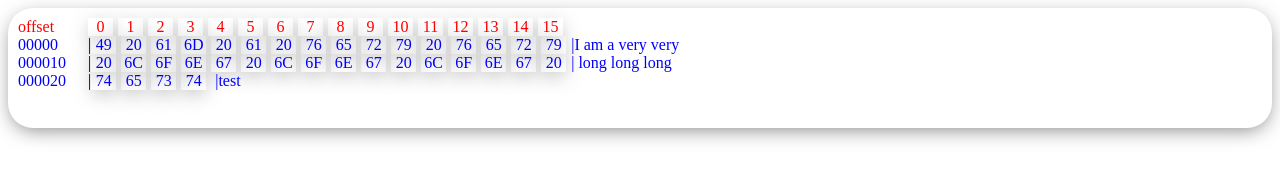
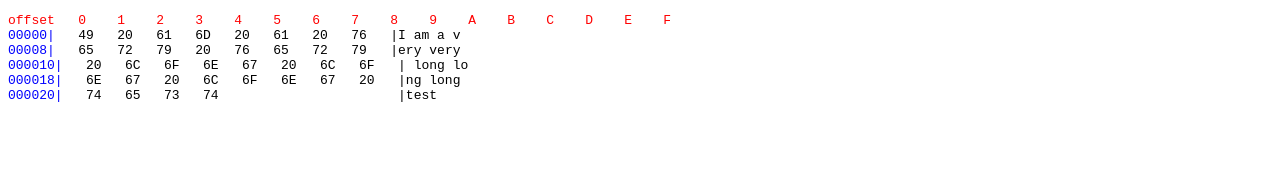
Before and after one commit to cuijinyu/hexdump.js, a website: page Hexdump-pure/index.html in a window 1280 px wide. Drawn offline with Linux system fonts and the light colour scheme.

Commit message:
docs:完善了文档,但其实功能还没有完全完成

```diff
--- a/Hexdump-pure/hexdump.js
+++ b/Hexdump-pure/hexdump.js
@@ -24,12 +24,14 @@ function hexdump(str, options) {
     // mode should be html or string (string mode should be render in <pre></pre>) default string mode
     // spacing means the space between each hex
     // left break means the character between offset part and the hex part
+    // render : true => display the output, false => only get the output string
     let { el } = options;
     let mode = options.mode || 'string';
     let spacing = options.spacing || 2;
     let rightBreak = options.rightBreak || '|';
     let leftBreak = options.leftBreak || '|';
     let offset = options.offset || 16;
+    let render = options.render || true;
 
     let aimString = str;
 
@@ -66,16 +68,16 @@ function hexdump(str, options) {
         let hexdumpTitle = `<div><span style='color:red' class="hexdump-offset">offset</span>${(
             () => {
                 let str = '';
-                for (let i = 0; i < 16; i++) {
-                    str += `<span style='color:red' class="hexdump-hex">${i}</span>`
+                for (let i = 0; i < offset; i++) {
+                    str += `<span style='color:red' class="hexdump-hex">${i.toString(16).toUpperCase()}</span>`
                 }
                 return str;
             }
         )()}</div>`;
         let outWrapper = '<div class="hexdump-wrapper">' + hexdumpTitle;
-        for (let i = 0; i < aimString.byteLength; i += 16) {
-            outWrapper += `<span class="hexdump-offset">0000${(i.toString(16).toUpperCase()).slice(-4)}</span>${leftBreak}`;
-            for (let j = 0; j < 16; j++) {
+        for (let i = 0; i < aimString.byteLength; i += offset) {
+            outWrapper += `<span class="hexdump-offset">0000${(i.toString(16).toUpperCase()).slice(-4)}</span>`;
+            for (let j = 0; j < offset; j++) {
                 let ch =
                     i + j > aimString.byteLength - 1
                         ? "  "
@@ -90,7 +92,7 @@ function hexdump(str, options) {
             }
             outWrapper += `<span><span>${rightBreak}</span>`
             outWrapper += `<span>${String.fromCharCode
-                .apply(null, new Uint8Array(aimString.slice(i, i + 16)))
+                .apply(null, new Uint8Array(aimString.slice(i, i + offset)))
                 .replace(/[^\x20-\x7E]/g, ".")}</span></span></br>`;
         }
         outWrapper += '</div>';
@@ -103,9 +105,9 @@ function hexdump(str, options) {
      */
     const renderStringMode = () => {
         dump =`<span style='color:red'>offset   0${spaceGenerator(spacing)}  1${spaceGenerator(spacing)}  2${spaceGenerator(spacing)}  3${spaceGenerator(spacing)}  4${spaceGenerator(spacing)}  5${spaceGenerator(spacing)}  6${spaceGenerator(spacing)}  7${spaceGenerator(spacing)}  8${spaceGenerator(spacing)}  9${spaceGenerator(spacing)}  A${spaceGenerator(spacing)}  B${spaceGenerator(spacing)}  C${spaceGenerator(spacing)}  D${spaceGenerator(spacing)}  E${spaceGenerator(spacing)}  F${spaceGenerator(spacing)}    </span>`;
-        for (let i = 0; i < aimString.byteLength; i += 16) {
+        for (let i = 0; i < aimString.byteLength; i += offset) {
             dump += `\n<span>0000${(i.toString(16).toUpperCase()).slice(-4)}${leftBreak}   </span>`;
-            for (let j = 0; j < 16; j++) {
+            for (let j = 0; j < offset; j++) {
                 let ch =
                     i + j > aimString.byteLength - 1
                         ? "  "
@@ -120,7 +122,7 @@ function hexdump(str, options) {
             }
             dump += rightBreak;
             dump += String.fromCharCode
-                .apply(null, new Uint8Array(aimString.slice(i, i + 16)))
+                .apply(null, new Uint8Array(aimString.slice(i, i + offset)))
                 .replace(/[^\x20-\x7E]/g, ".");
         }
     }
@@ -174,8 +176,10 @@ function hexdump(str, options) {
 
     mode === 'html' ? renderHtmlMode(): renderStringMode();
 
-    el.innerHTML = dump;
-    insertStyle();
+    if (render){
+        el.innerHTML = dump;
+        insertStyle();
+    }
 
     return dump;
 }
--- a/Hexdump-pure/index.html
+++ b/Hexdump-pure/index.html
@@ -8,13 +8,14 @@
     <script src='./hexdump.js'></script>
 </head>
 <body>
-    <div id="test"></div>
+    <pre id="test"></pre>
     <script>
         let testAim = document.getElementById("test");
         hexdump("I am a very very long long long test", {
             el: testAim,
             spacing: 2,
-            mode: 'html'
+            mode: 'string',
+            offset: 8
         })
     </script>
 </body>
```
Also changed, not shown: README.md.
